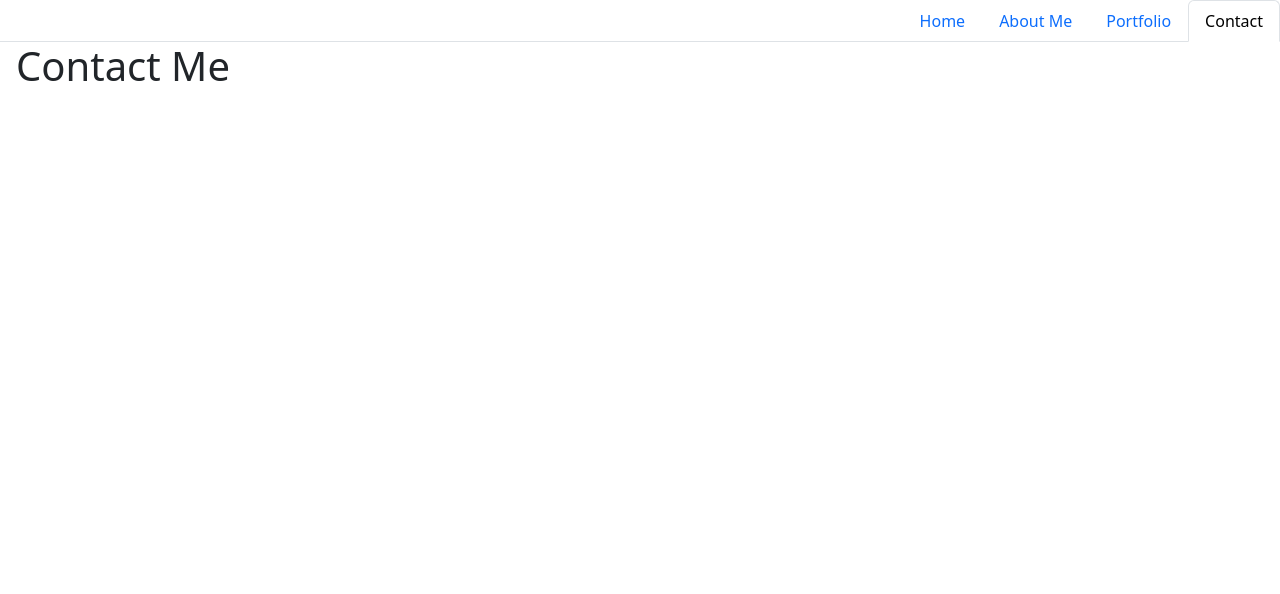
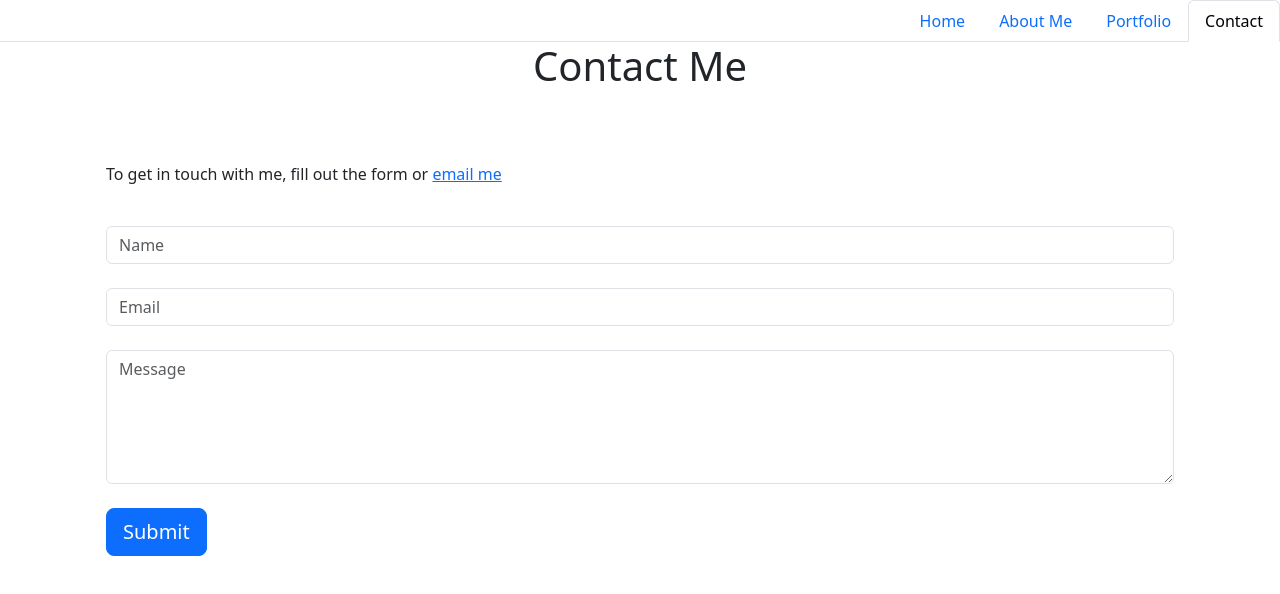
Before and after one commit to allexortiz/react-portfolio, a React (Vite) app: page /Contact in a window 1280 px wide. Shown: the top 594 px of the page. Built offline with nearby package versions, Linux system fonts and the light colour scheme.

Commit message:
added Contact form and requirements

```diff
--- a/src/pages/Contact.jsx
+++ b/src/pages/Contact.jsx
@@ -1,7 +1,24 @@
 export default function Contact() {
-    return (
-      <div>
-        <h1>Contact Me</h1>
-      </div>
-    );
-  }
+  return (
+    <div className="container">
+      <h1 className="text-center mb-5">Contact Me</h1>
+      <section>
+        <div name="contact" className="d-flex justify-content-center align-items-center p-4">
+          <form action="https://getform.io/f/6d4c1ac2-87d7-446a-8abe-8fbf3e01b675" method="POST" className="max-w-600px w-100">
+            <div className="pb-4">
+              <p>To get in touch with me, fill out the form or <a href="mailto:allex.ortiz@outlook.com" >email me</a>
+              </p>
+            </div>
+            <input className="form-control mb-4" type="text" placeholder="Name" name="name" required />
+            <div className="invalid-feedback">Name is required.</div>
+            <input className="form-control mb-4" type="email" placeholder="Email" name="email" required />
+            <div className="invalid-feedback">Please enter a valid email address.</div>
+            <textarea className="form-control mb-4" name="message" rows="5" placeholder="Message" required></textarea>
+            <div className="invalid-feedback">Message is required.</div>
+            <button className="btn btn-primary btn-lg btn-block">Submit</button>
+          </form>
+        </div>
+      </section>
+    </div>
+  );
+};
```
